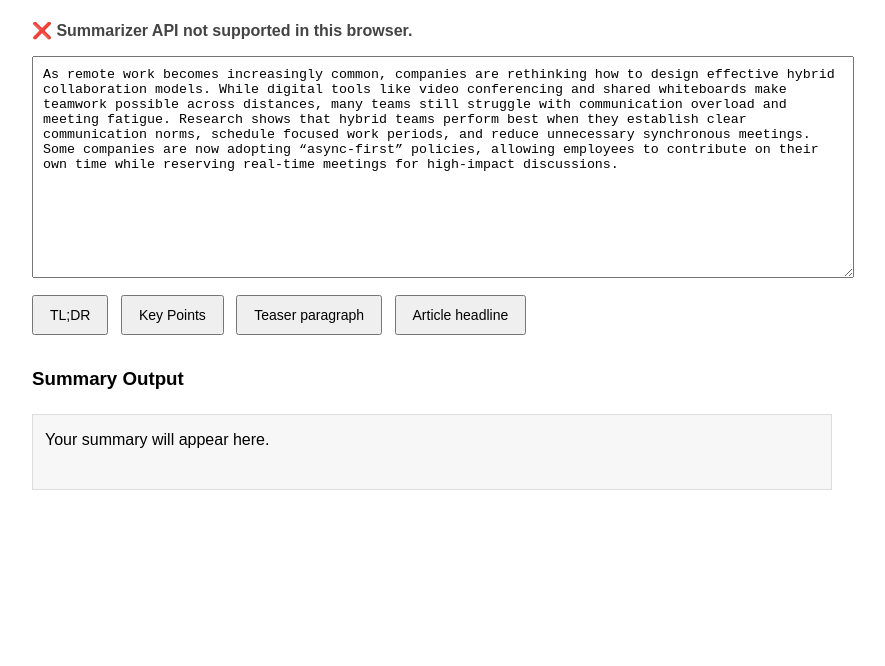
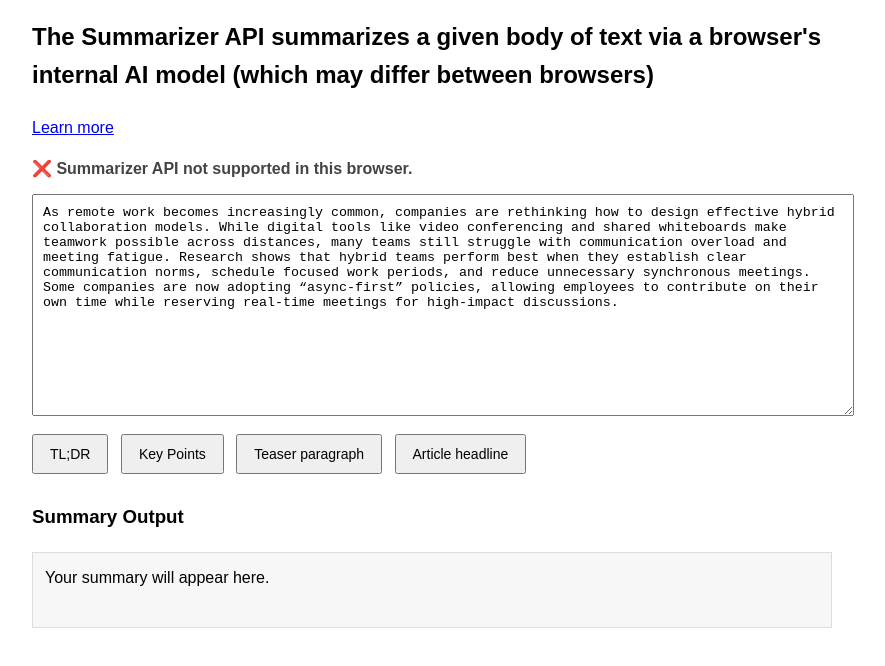
Before and after one commit to aragonwa/summarizer-api, a plain HTML site: page index.html in a window 1280 px wide. Shown: the part 136-802 px from the top of the page, without its empty margins (208-1093 px from the left). Drawn offline with Linux system fonts and the light colour scheme.

Commit message:
Add link to api docs

```diff
--- a/index.html
+++ b/index.html
@@ -91,7 +91,9 @@
 <body>
 
   <h1>Summarizer API Demo</h1>
-
+  <h2>The Summarizer API summarizes a given body of text via a browser's internal AI model (which may differ between
+    browsers)</h2>
+  <p><a href="https://developer.mozilla.org/en-US/docs/Web/API/Summarizer_API">Learn more</a></p>
   <div id="status">Checking browser support...</div>
 
   <textarea id="inputText"
```
